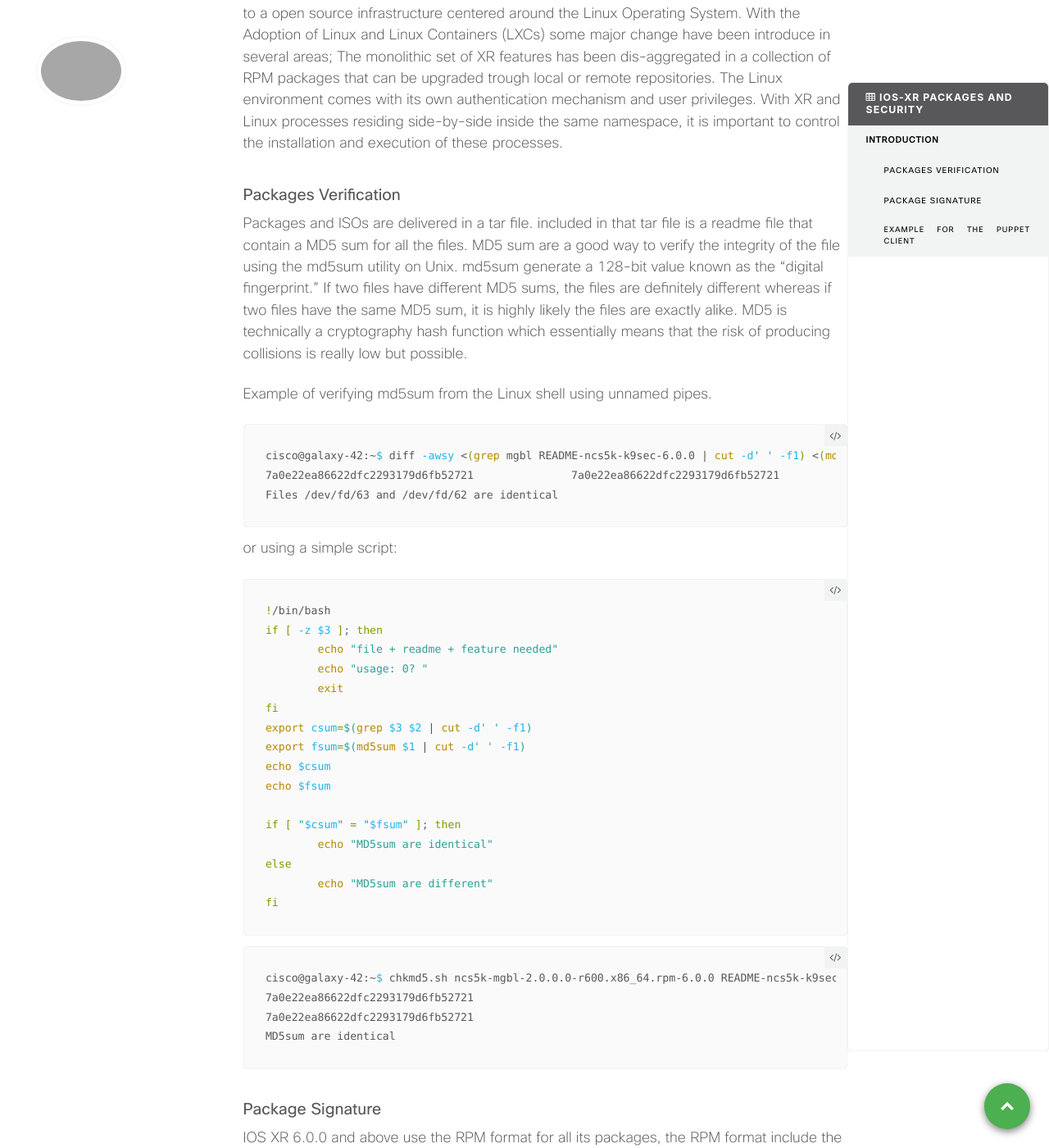
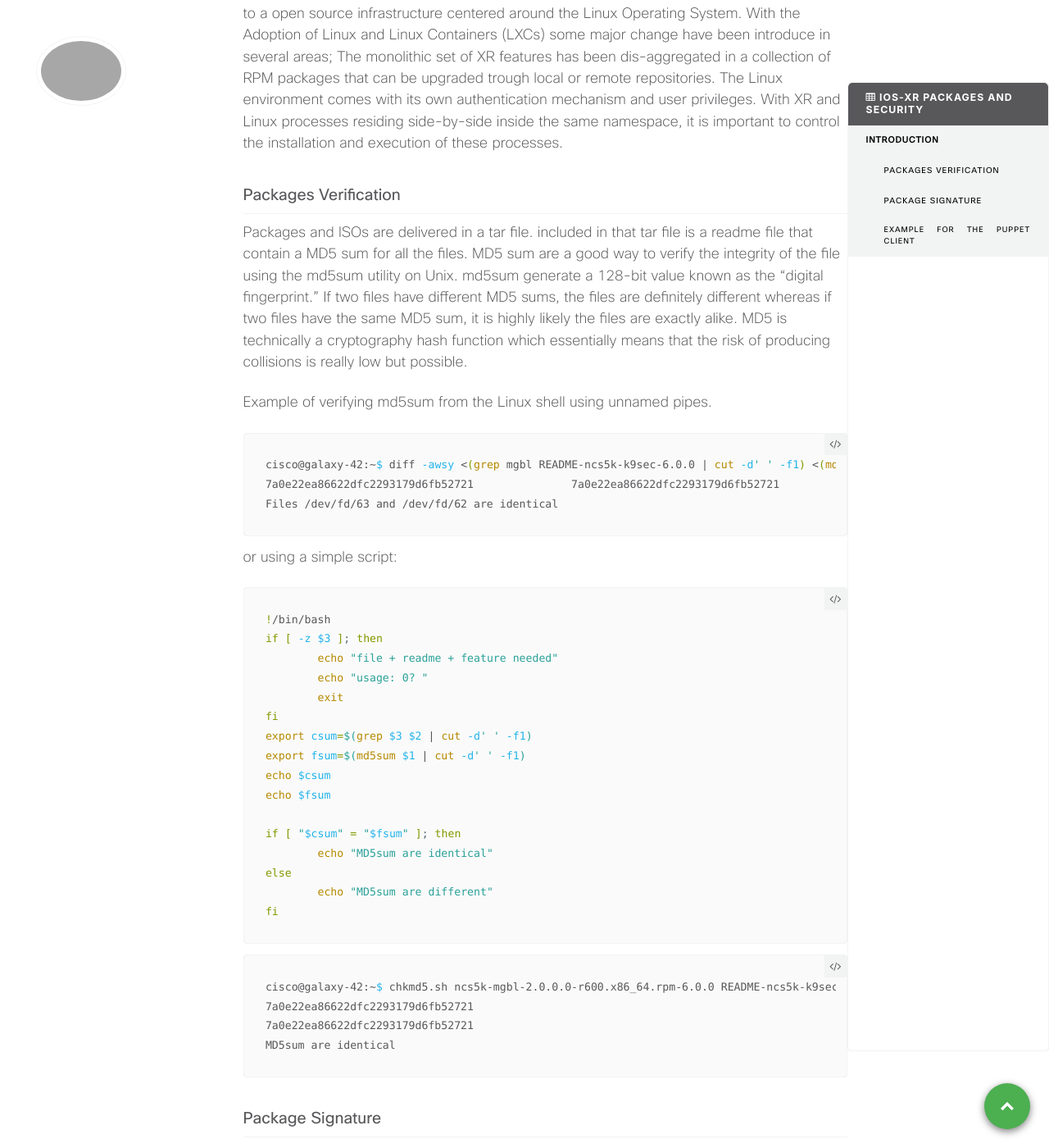
Before and after one commit to xrdocs/software-management, a Jekyll site: the page built from _blogs/2016-10-14-ios-xr-packages-and-security.md, in a window 1280 px wide and 1400 px high, scrolled down 308 px. Shown: the whole window at 82% size. Built offline with Jekyll 4.4.1, drawn with Linux system fonts in a browser that asks for light colours; comment, search, counter and statistics services are not loaded.

Commit message:
Consistency in h1,h2,h3 handling

```diff
--- a/_sass/_base.scss
+++ b/_sass/_base.scss
@@ -30,7 +30,6 @@ h1, h2, h3, h4, h5, h6 {
 }
 
 h1 {
-  margin-top: 0;
   font-size: $type-size-2_5;
 }
 
--- a/_sass/_page.scss
+++ b/_sass/_page.scss
@@ -51,7 +51,7 @@
 .page__content {
 
   font-size: $type-size-4;
-  h2 {
+  h1, h2, h3 {
     padding-bottom: 0.5em;
     border-bottom: 1px solid $border-color;
   }
```
